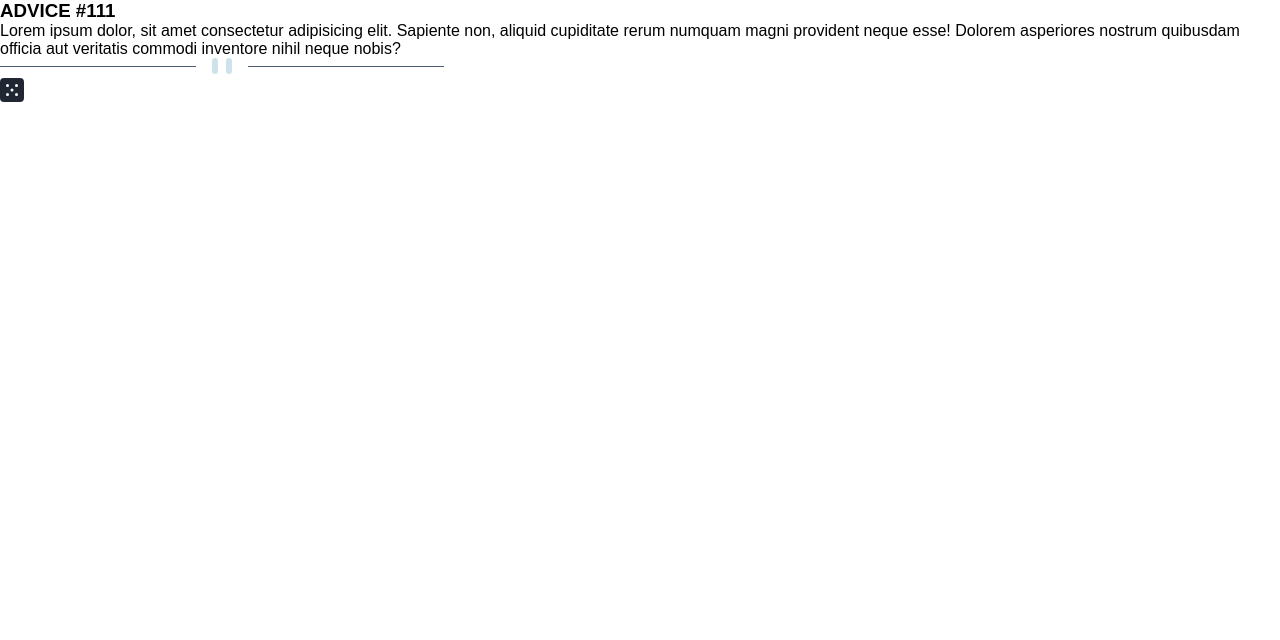
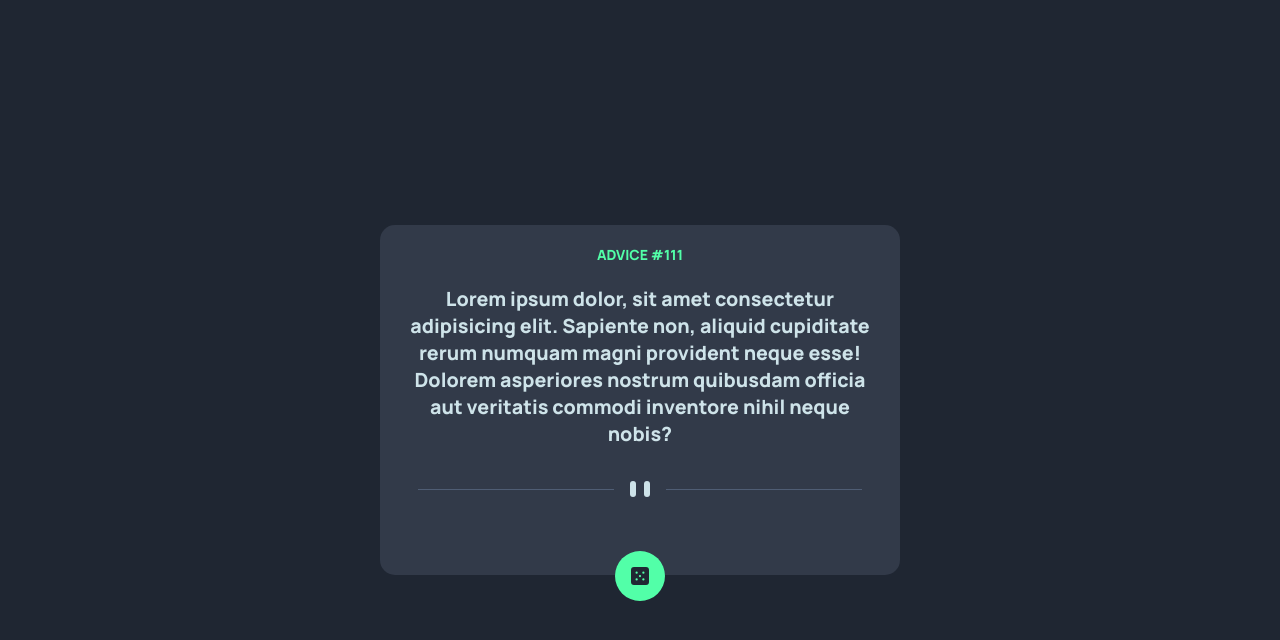
Before and after one commit to Edluel/Advice-Generator, a plain HTML site: page index.html in a window 1280 px wide. Drawn offline with Linux system fonts and the light colour scheme.

Commit message:
Styling the advice card

```diff
--- a/assets/styles.css
+++ b/assets/styles.css
@@ -2,5 +2,88 @@
     margin:0;
     padding:0;
     box-sizing: border-box;
-    font-family: sans-serif;
+    font-family: 'Manrope', sans-serif;
+    font-weight: 800;
 }
+
+:root{
+    --Light-Cyan:hsl(193, 38%, 86%);
+    --Neon-Green: hsl(150, 100%, 66%);
+    --Grayish-Blue: hsl(217, 19%, 38%);
+    --Dark-Grayish-Blue: hsl(217, 19%, 24%);
+    --Dark-Blue: hsl(218, 23%, 16%);
+    font-size: 28px;
+}
+
+body{
+    background-color: var(--Dark-Blue);
+    height: 100%;
+    width: 100%;
+}
+
+.advice{
+    background-color: var(--Dark-Grayish-Blue);
+    position: absolute;
+    display: flex;
+    flex-direction: column;
+    left: 50%;
+    top: 50%;
+    transform: translate(-50%, -50%);
+    border-radius: 15px;
+    padding: 20px;
+    text-align: center;
+    justify-content: space-between;
+    height: 350px;
+    width: 520px;
+}
+
+.advice h3{
+    color: var(--Neon-Green);
+    font-size: 0.5rem;
+}
+
+.advice p{
+    color: var(--Light-Cyan);
+    font-size: 0.7rem;
+}
+
+.rgenerate-bt{
+    overflow: visible;
+    position: relative;
+    top: 46px;
+    left: 50%;
+    transform: translateX(-50%);
+    background-color: var(--Neon-Green);
+    width: 50px;
+    height: 50px;
+    border-radius: 100%;
+    display: flex;
+    justify-content: center;
+    align-items: center;
+    align-self: center;
+}
+
+.rgenerate-bt img{
+    display: block;
+    margin: 0 auto;
+    height: 35%;
+}
+
+.rgenerate-bt:hover {
+    box-shadow: 0 0 20px var(--Neon-Green);
+    transition: box-shadow 0.3s ease-in-out;
+}
+/*
+.rgenerate-bt:hover:after{
+    content: "";
+    position: absolute;
+    top: 0;
+    left: 0;
+    right: 0;
+    bottom: 0;
+    background-color: var(--Neon-Green);
+    opacity: 0.2;
+    border-radius: 100%;
+    transform: scale(1.3);
+    transition: all 0.3s ease-in-out;
+}*/
--- a/index.html
+++ b/index.html
@@ -23,8 +23,8 @@
             <div>
                 <img class="divider" src="assets/images/pattern-divider-desktop.svg" alt="divider">
             </div>
-            <div>
-                <img class="rgenerate-bt" src="assets/images/icon-dice.svg" alt="icon-dice">
+            <div class="rgenerate-bt">
+                <img src="assets/images/icon-dice.svg" alt="icon-dice">
             </div>
         </div>
     </div>
```
